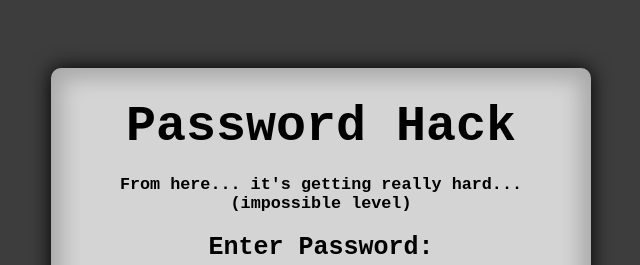
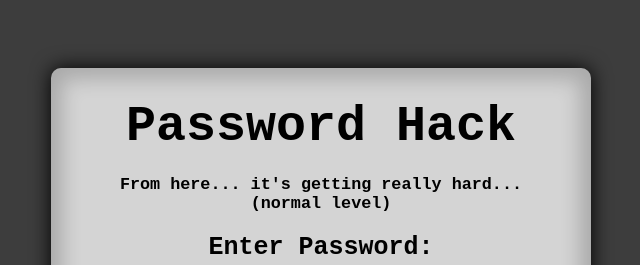
Before and after one commit to ShovalEinat/Password-Hack-5, a plain HTML site: page index.html in a window 1280 px wide. Shown: the part 132-397 px from the top of the page, 319-959 px from the left. Drawn offline with Linux system fonts and the light colour scheme.

Commit message:
Update index.html

```diff
--- a/index.html
+++ b/index.html
@@ -9,7 +9,7 @@
 <body>
     <div id="background">
         <h1 id="title">Password Hack</h1>
-        <h6 id="clue">From here... it's getting really hard... <br> (impossible level)</h6>
+        <h6 id="clue">From here... it's getting really hard... <br> (normal level)</h6>
         <h4 id="clue">Enter Password:</h4>
         <input id="userPassInput" value="" type="password">
         <input type="checkbox" onclick="showPass()">
```
